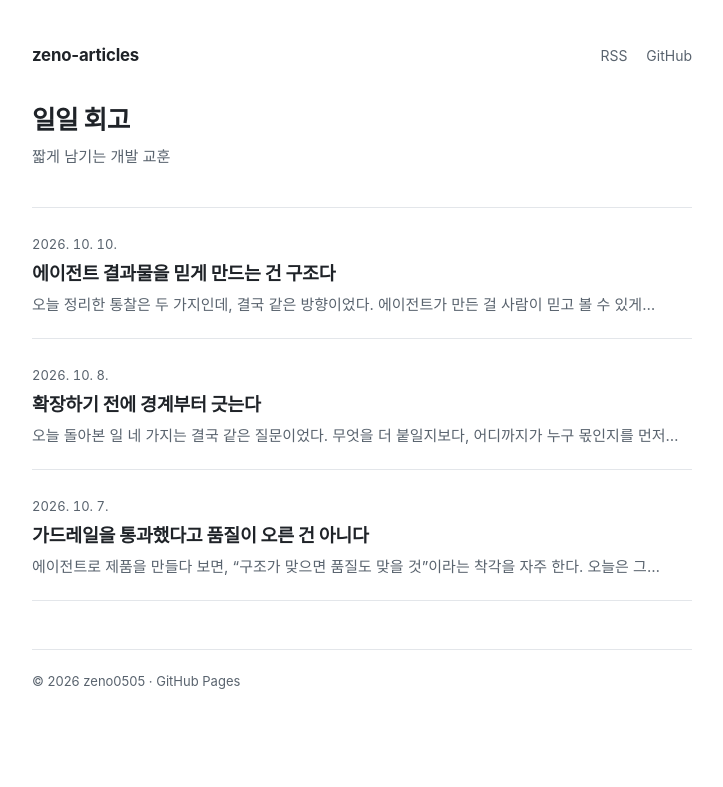
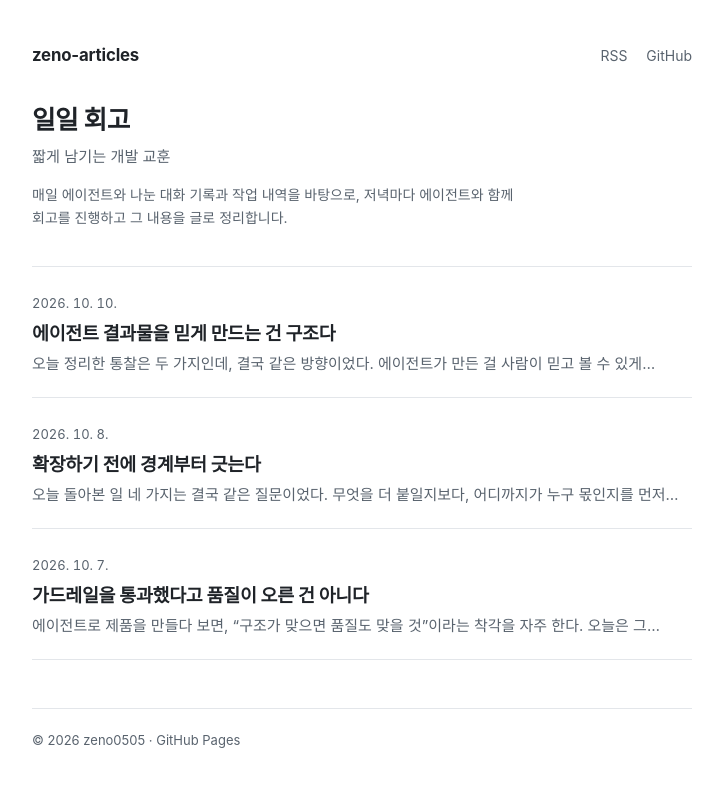
Before and after one commit to zeno0505/dev-articles, a Jekyll site: the page built from index.html, in a window 1280 px wide. Shown: the top 787 px of the page, without its empty margins (278-1001 px from the left). Built offline with Jekyll 4.4.1, drawn with Linux system fonts in a browser that asks for light colours; some web fonts are replaced.

Commit message:
home: 목록 페이지에 블로그가 쓰이는 방식 소개 문단 추가
홈(index.html)에서만 보이고 글 페이지에는 나오지 않습니다. --muted 색으로 라이트 6.1:1, 다크 7.4:1 대비.

```diff
--- a/assets/css/site.css
+++ b/assets/css/site.css
@@ -35,6 +35,8 @@ a:hover{ color:var(--link-hover); }
 .intro{ margin:8px 0 36px; }
 .intro h1{ font-size:1.6rem; line-height:1.35; margin:0 0 6px; letter-spacing:-.02em; }
 .intro p{ margin:0; color:var(--muted); font-size:.95rem; }
+/* 이 블로그가 어떻게 쓰이는지 — 홈(목록)에서만 노출. --muted 대비: 라이트 6.1:1, 다크 7.4:1 */
+.intro .intro-about{ margin-top:12px; font-size:.875rem; line-height:1.7; max-width:36em; }
 
 /* ---------- post ---------- */
 .post-header{ margin:8px 0 36px; }
--- a/index.html
+++ b/index.html
@@ -4,6 +4,7 @@ layout: default
 <section class="intro">
   <h1>일일 회고</h1>
   <p>{{ site.description | remove: "일일 회고 — " }}</p>
+  <p class="intro-about">매일 에이전트와 나눈 대화 기록과 작업 내역을 바탕으로, 저녁마다 에이전트와 함께 회고를 진행하고 그 내용을 글로 정리합니다.</p>
 </section>
 <ol class="post-list" reversed>
   {% for post in site.posts %}
```
